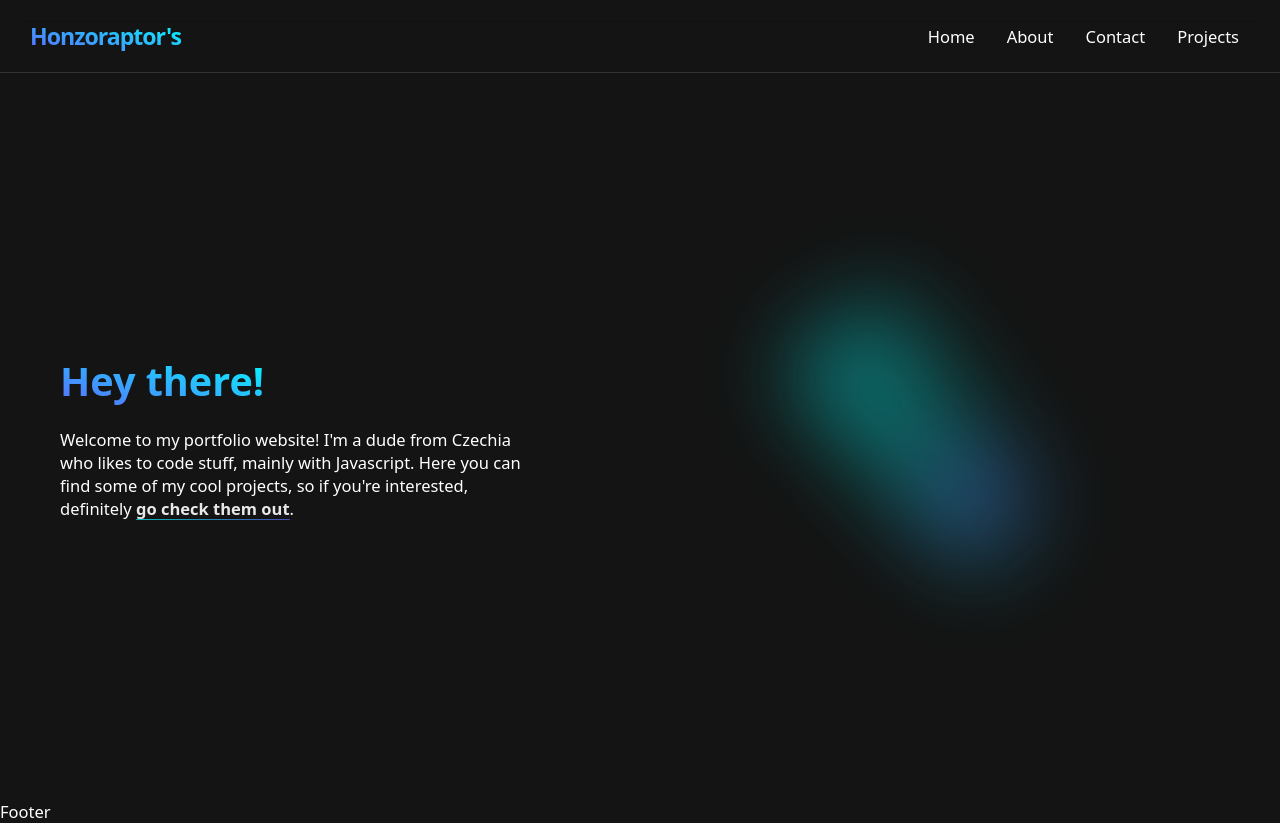
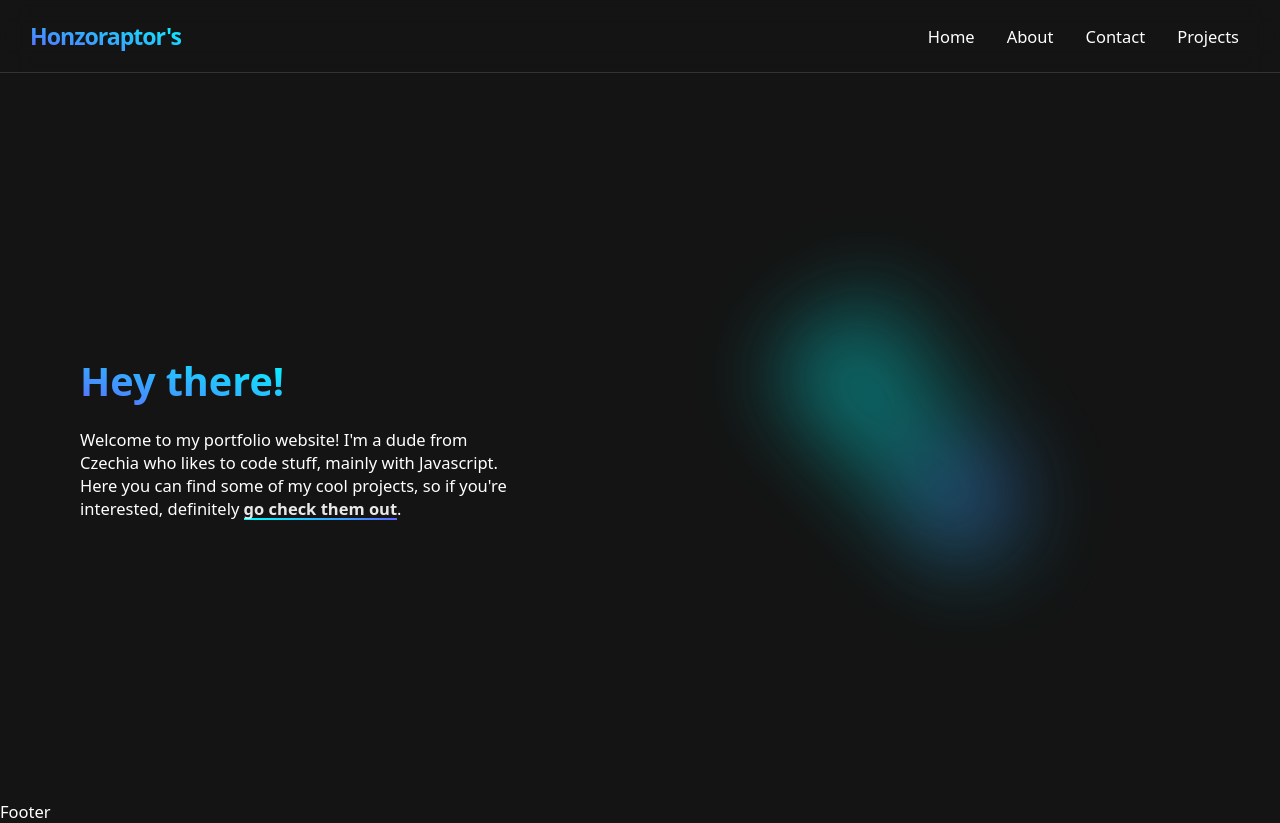
Before and after one commit to Honzoraptor31415/PortfolioV2, a Next.js app: page / in a window 1280 px wide. Built offline with nearby package versions, Linux system fonts and the light colour scheme.

Commit message:
Changed the gradient underline to be an actual underline with a background image and not a ::before pseudo element, because it didn't work with a break line

```diff
--- a/src/app/globals.css
+++ b/src/app/globals.css
@@ -158,43 +158,23 @@ body {
 
 .text-link,
 p a {
-  position: relative;
   font-weight: 600;
-  text-decoration: none;
   transition: var(--short-transition);
   max-width: fit-content;
-}
 
-.text-link::before,
-p a::before {
-  display: block;
-  content: '';
-  position: absolute;
-  bottom: 0;
-  left: 0;
-  right: 0;
-  height: 1px;
-  z-index: -1;
-  background: linear-gradient(45deg, var(--accent), var(--accent2));
-  transition: var(--short-transition);
-  opacity: .7;
-  border-radius: 100vw;
-}
-
-.text-link:hover::before,
-p a:hover::before {
-  height: 3px;
-  opacity: 1;
-}
-
-.text-link,
-p a {
+  display: inline;
+  text-decoration: none;
+  background-image: linear-gradient(transparent, transparent), linear-gradient(transparent, transparent), linear-gradient(to right, var(--accent), var(--accent2));
+  background-repeat: no-repeat;
+  background-position: 120%, 122%, 0 100%;
+  background-size: 100% 2px;
   color: rgba(255, 255, 255, 0.9);
 }
 
 .text-link:hover,
 p a:hover {
   color: white;
+  background-size: 100% 4px;
 }
 
 .m-inline-auto {
@@ -369,11 +349,11 @@ body:has(nav) {
 .main-header {
   display: grid;
   grid-template-columns: 50% 50%;
-  padding-inline: 60px;
+  padding-inline: 80px;
   min-height: calc(100svh - var(--nav-height));
 }
 
-.header-side:first-child p {
+.header-side:first-child>p {
   max-width: 80%;
 }
 
```
